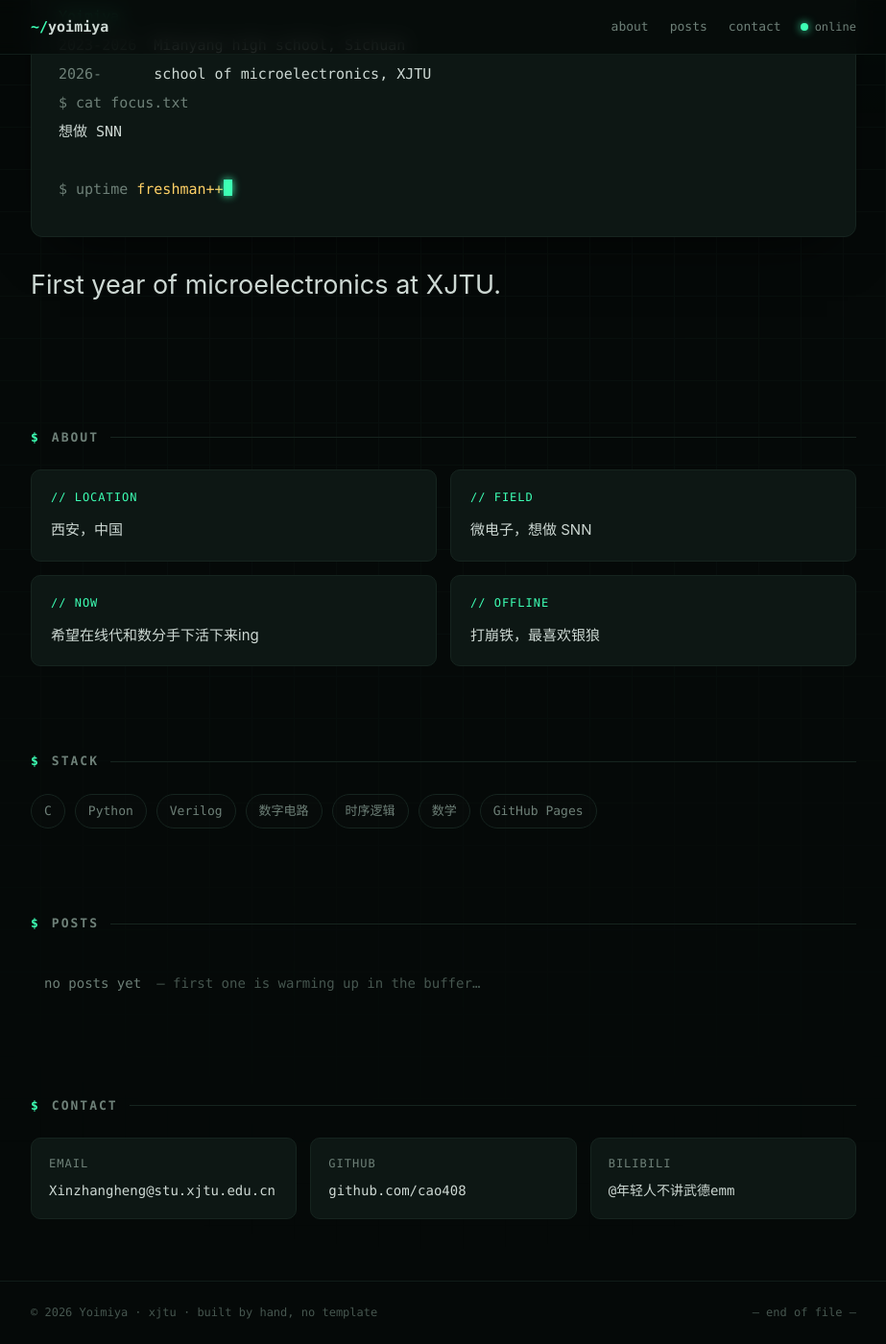
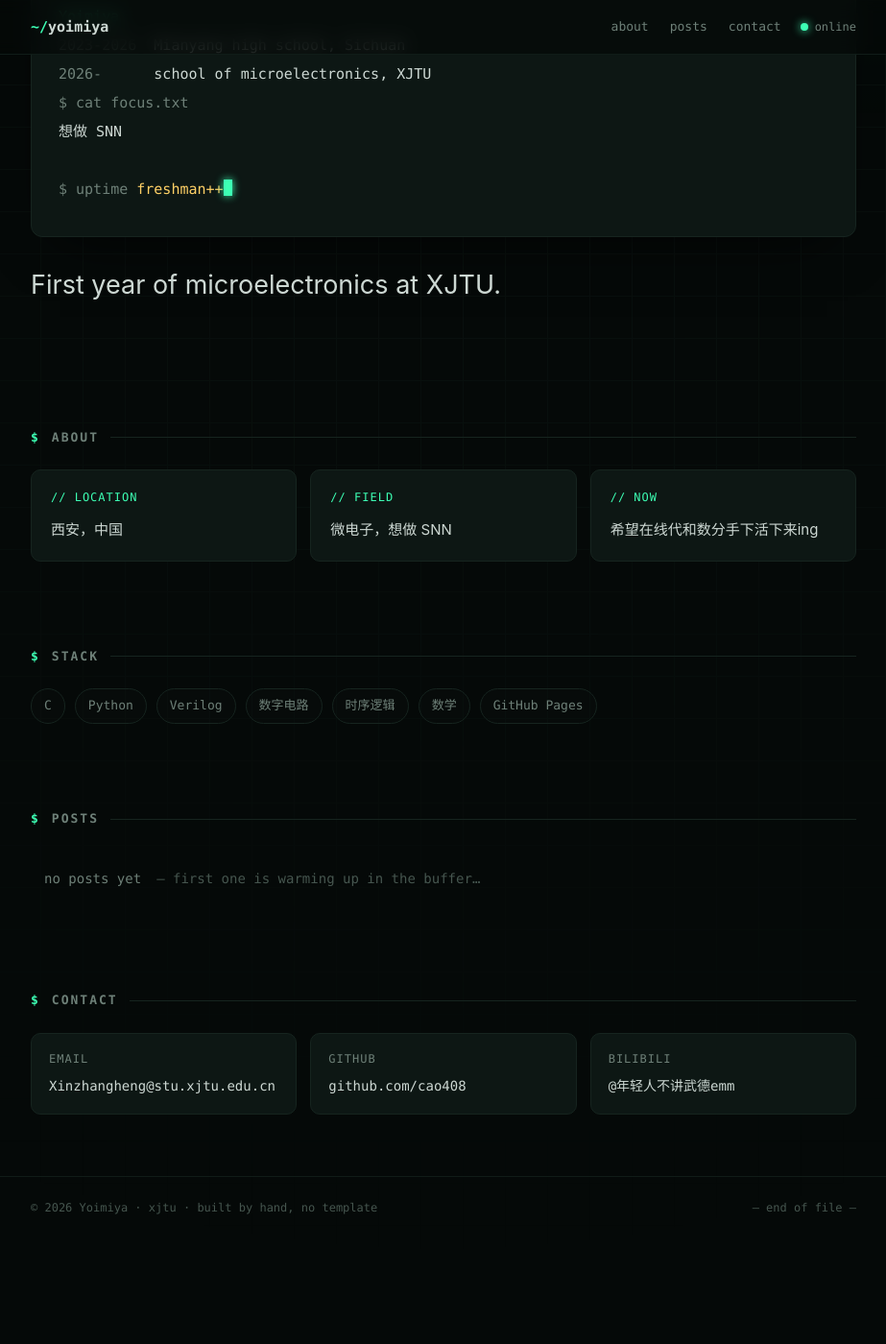
Before and after one commit to cao408/cao408.github.io, a Jekyll site: the page built from index.md, in a window 1280 px wide and 1400 px high, scrolled down 242 px. Shown: the whole window at 96% size, without its empty margins (178-1101 px from the left). Built offline with Jekyll 4.4.1, drawn with Linux system fonts in a browser that asks for light colours; after the commit the page ends 1533 px from its top, so only the background shows below that.

Commit message:
drop offline card, about grid 3-up

```diff
--- a/css/main.css
+++ b/css/main.css
@@ -86,7 +86,7 @@ section{padding:44px 0}
 .sec-h::after{content:"";height:1px;flex:1;background:var(--line)}
 
 /* about */
-.about-grid{display:grid;grid-template-columns:1fr 1fr;gap:14px}
+.about-grid{display:grid;grid-template-columns:repeat(auto-fit,minmax(220px,1fr));gap:14px}
 .about-card{background:var(--panel);border:1px solid var(--line);border-radius:10px;padding:18px 20px;transition:border-color .2s}
 .about-card:hover{border-color:var(--accent-dim)}
 .about-card .lab{font-family:var(--font-mono);font-size:12px;color:var(--accent);letter-spacing:1px;display:block;margin-bottom:8px}
--- a/index.md
+++ b/index.md
@@ -35,10 +35,6 @@ title: Yoimiya
     <div class="about-card">
       <span class="lab">// NOW</span>
       <span class="val">希望在线代和数分手下活下来ing</span>
-    </div>
-    <div class="about-card">
-      <span class="lab">// OFFLINE</span>
-      <span class="val">打崩铁，最喜欢银狼</span>
     </div>
   </div>
 </section>
```
